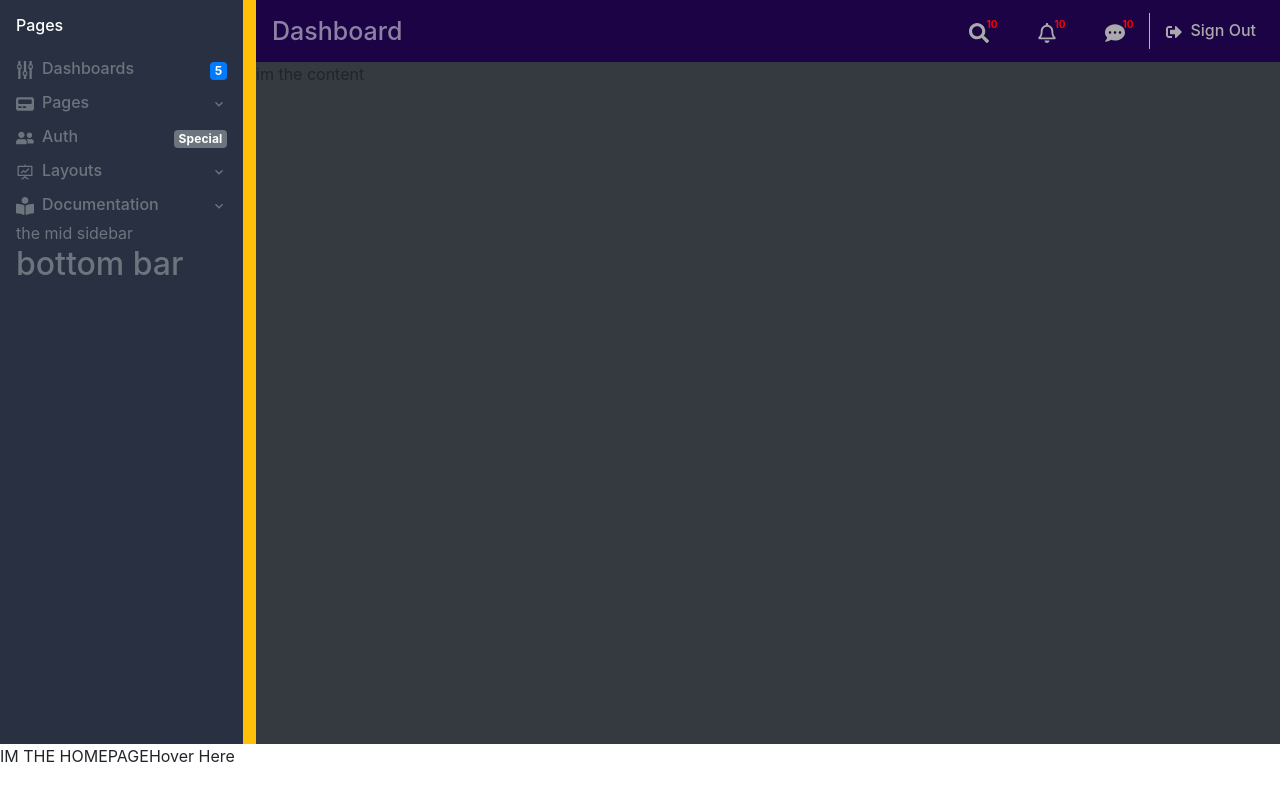
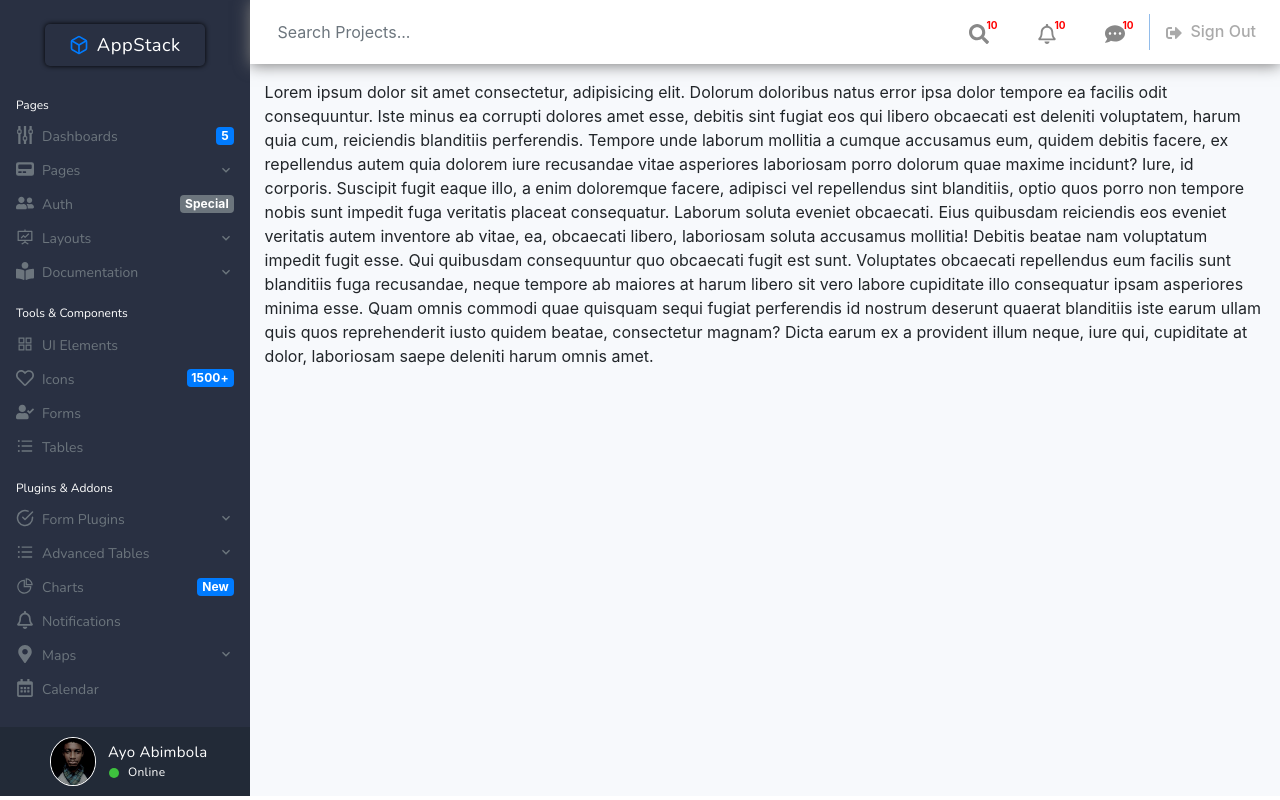
Before and after one commit to AyoTheInspired/admin-dashboard, a React (Create React App) app in the folder admin-app/: page / in a window 1280 px wide. Built offline with nearby package versions, Linux system fonts and the light colour scheme.

Commit message:
Finished styling sidebar

```diff
--- a/admin-app/src/App.css
+++ b/admin-app/src/App.css
@@ -2,6 +2,7 @@
 	--dark-ppl: #0f0326;
 	--light-ppl: #1b0346;
 	--sidebar-bg: #293042;
+	--sidebar-ft: #222a37;
 	--body-bg: #f7f9fc;
 	/* --light-ppl: ##1f618d; */
 	--bby-blue: #92bcea;
@@ -25,4 +26,6 @@
 
 nav {
 	background: var(--light-ppl);
+	background: #ffffff;
+	box-shadow: 0px 1px 15px #777;
 }
--- a/admin-app/src/Home.js
+++ b/admin-app/src/Home.js
@@ -8,15 +8,7 @@ import ReactTooltip from "react-tooltip";
 function Home() {
 	return (
 		<div>
-			{/* <Navigation /> */}
 			<Body />
-			{/* <Footer /> */}
-			{/* <Tooltips /> */}
-			<div>
-				IM THE HOMEPAGE
-				<a data-tip="React-tooltip">Hover Here</a>
-				<ReactTooltip place="right" type="dark" effect="float"></ReactTooltip>
-			</div>
 		</div>
 	);
 }
--- a/admin-app/src/appData.js
+++ b/admin-app/src/appData.js
@@ -12,6 +12,7 @@ import {
 	FaRegCalendarAlt,
 	FaShareAlt,
 	FaUserFriends,
+	FaBell,
 } from "react-icons/fa";
 import { ImEqualizer2 } from "react-icons/im";
 import {
@@ -20,21 +21,25 @@ import {
 	AiOutlinePieChart,
 	AiOutlineFundProjectionScreen,
 } from "react-icons/ai";
+import { FiCheckCircle } from "react-icons/fi";
 
 export const navInfo = [
 	{
 		icon: <FaSearch />,
 		tip: "Search Dashboard",
+		place: "left",
 		tag: "Search",
 	},
 	{
 		icon: <FaRegBell />,
 		tip: "Notifications",
+		place: "top",
 		tag: "Notifications",
 	},
 	{
 		icon: <FaCommentDots />,
 		tip: "Messages & Chat",
+		place: "right",
 		tag: "Chat",
 	},
 ];
@@ -97,7 +102,6 @@ export const sidebarTopInfo = [
 ];
 
 export const sidebarMidInfo = [
-	{ sidebarName: "Tabs & Components" },
 	{
 		icon: <AiOutlineAppstore />,
 		title: "UI Elements",
@@ -116,6 +120,7 @@ export const sidebarMidInfo = [
 		title: "Icons",
 		badge: "1500+",
 		badgeVariant: "primary",
+		children: ["Feather", "Font Awesome"],
 	},
 	{
 		icon: <FaUserCheck />,
@@ -129,14 +134,33 @@ export const sidebarMidInfo = [
 ];
 
 export const sidebarBottomInfo = [
-	{ sidebarName: "Plugin & Addons" },
+	{
+		icon: <FiCheckCircle />,
+		title: "Form Plugins",
+		dropArrow: true,
+		children: ["Advanced Inputs", "Editors", "Validation", "Wizard"],
+	},
+	{
+		icon: <AiOutlineBars />,
+		title: "Advanced Tables",
+		dropArrow: true,
+		children: ["Pagination", "Row Selection", "Expandable Rows", "Export CSV"],
+	},
 	{
 		icon: <AiOutlinePieChart />,
 		title: "Charts",
+		badge: "New",
+		badgeVariant: "primary",
+		children: ["Charts.js", "ApexCharts"],
+	},
+	{
+		icon: <FaRegBell />,
+		title: "Notifications",
 	},
 	{
 		icon: <FaMapMarkerAlt />,
 		title: "Maps",
+		dropArrow: true,
 		children: ["Google Maps", "Vector Maps"],
 	},
 
@@ -144,8 +168,4 @@ export const sidebarBottomInfo = [
 		icon: <FaRegCalendarAlt />,
 		title: "Calendar",
 	},
-	{
-		icon: <FaShareAlt />,
-		title: "Multi Level",
-	},
 ];
--- a/admin-app/src/components/Body.js
+++ b/admin-app/src/components/Body.js
@@ -8,7 +8,7 @@ import AccordionTest from "../AccordionTest";
 function Body() {
 	return (
 		<Container fluid className="px-0">
-			<Section className="bg-warning px-0 col d-flex justify-content-between">
+			<Section className=" px-0 col d-flex justify-content-between">
 				<Sidebar />
 				<Content />
 			</Section>
@@ -20,4 +20,5 @@ export default Body;
 
 const Section = styled.section`
 	min-height: calc(100vh - 56px);
+	background: var(--body-bg);
 `;
--- a/admin-app/src/components/Content.js
+++ b/admin-app/src/components/Content.js
@@ -1,4 +1,5 @@
 import React from "react";
+import { Container, Row } from "react-bootstrap";
 import styled from "styled-components";
 import AccordionTest from "../AccordionTest";
 import Navigation from "./Navigation";
@@ -6,10 +7,41 @@ import Navigation from "./Navigation";
 function Content() {
 	return (
 		<>
-			<Wrap className="bg-dark">
+			<Wrap className="bg-darks col-lg  px-0">
 				<Navigation />
-				im the content
-				{/* <AccordionTest /> */}
+				<Container fluid>
+					<Row>
+						<InnerSection className="col-lg mt-3">
+							<div className="overview__container col-lg-3">
+								<div className="overview__icon"></div>
+								<div className="overview__text"></div>
+							</div>{" "}
+							Lorem ipsum dolor sit amet consectetur, adipisicing elit. Dolorum
+							doloribus natus error ipsa dolor tempore ea facilis odit
+							consequuntur. Iste minus ea corrupti dolores amet esse, debitis
+							sint fugiat eos qui libero obcaecati est deleniti voluptatem,
+							harum quia cum, reiciendis blanditiis perferendis. Tempore unde
+							laborum mollitia a cumque accusamus eum, quidem debitis facere, ex
+							repellendus autem quia dolorem iure recusandae vitae asperiores
+							laboriosam porro dolorum quae maxime incidunt? Iure, id corporis.
+							Suscipit fugit eaque illo, a enim doloremque facere, adipisci vel
+							repellendus sint blanditiis, optio quos porro non tempore nobis
+							sunt impedit fuga veritatis placeat consequatur. Laborum soluta
+							eveniet obcaecati. Eius quibusdam reiciendis eos eveniet veritatis
+							autem inventore ab vitae, ea, obcaecati libero, laboriosam soluta
+							accusamus mollitia! Debitis beatae nam voluptatum impedit fugit
+							esse. Qui quibusdam consequuntur quo obcaecati fugit est sunt.
+							Voluptates obcaecati repellendus eum facilis sunt blanditiis fuga
+							recusandae, neque tempore ab maiores at harum libero sit vero
+							labore cupiditate illo consequatur ipsam asperiores minima esse.
+							Quam omnis commodi quae quisquam sequi fugiat perferendis id
+							nostrum deserunt quaerat blanditiis iste earum ullam quis quos
+							reprehenderit iusto quidem beatae, consectetur magnam? Dicta earum
+							ex a provident illum neque, iure qui, cupiditate at dolor,
+							laboriosam saepe deleniti harum omnis amet.{" "}
+						</InnerSection>
+					</Row>
+				</Container>
 			</Wrap>
 		</>
 	);
@@ -17,11 +49,13 @@ function Content() {
 
 export default Content;
 
-const Wrap = styled.div`
-	width: 80%;
+const Wrap = styled.section`
+	/* width: 80.5%;
 	@media (max-width: 768px) {
 		width: 71%;
-	}
+	} */
 `;
 
+const InnerSection = styled.section``;
+
 // col-sm-6 col-md-8  col-lg-10
--- a/admin-app/src/components/Navigation.js
+++ b/admin-app/src/components/Navigation.js
@@ -1,5 +1,5 @@
 import React, { useState } from "react";
-import { Navbar, Nav, Badge } from "react-bootstrap";
+import { Navbar, Nav, Badge, Form, FormControl, Button } from "react-bootstrap";
 import { FaBars, FaTimes, FaSignOutAlt } from "react-icons/fa";
 import { GoSignOut } from "react-icons/go";
 import { navInfo } from "../appData";
@@ -19,13 +19,19 @@ function Navigation() {
 
 	return (
 		<>
-			<Wrap>
+			<Wrap className="w-100">
 				<Navbar expand="lg" className="navbar">
-					{/* <div className="nav__items-wrapper col bg-warning d-flex justify-content-start align-items-center py-2"> */}
 					<div className="nav__logo">
 						<Navbar.Brand>
-							<h3 className="mb-0 logo-text">Dashboard</h3>
+							<Form inline className="nav__form">
+								<FormControl
+									type="text"
+									placeholder="Search Projects..."
+									className="mr-sm-2 nav__form-input"
+								/>
+							</Form>
 						</Navbar.Brand>
+						<div className="mr-auto"></div>
 					</div>
 					<Navbar.Toggle
 						aria-controls="the-nav"
@@ -35,20 +41,21 @@ function Navigation() {
 					</Navbar.Toggle>
 
 					<Navbar.Collapse id="the-nav" className="justify-content-end">
-						<Nav className="align-items-end">
+						<Nav className="">
 							{navInfo.map((info, id) => {
-								const { icon, tip, tag } = info;
+								const { icon, tip, tag, place } = info;
 								return (
 									<Nav.Link
-										data-tip="React-tooltip"
+										data-tip={tip}
 										className="nav__link-icon"
 										key={uid(info)}>
 										<div
 											className={
 												mobileView ? "flexed py-1 px-2 my-1 icon-wrap" : "mx-3"
 											}>
-											<span>{icon}</span>
+											<span className="">{icon}</span>
 											<StyledReactTooltip
+												arrowColor="var(--sidebar-bg)"
 												place="left"
 												type="dark"
 												effect="float"></StyledReactTooltip>
@@ -73,7 +80,6 @@ function Navigation() {
 							</h6>
 						</div>
 					</Navbar.Collapse>
-					{/* </div> */}
 				</Navbar>
 			</Wrap>
 		</>
@@ -89,7 +95,7 @@ const Wrap = styled.div`
 	}
 	& .nav__link-icon {
 		position: relative;
-		color: #aaa !important;
+		color: #888 !important;
 	}
 
 	& h3.logo-text {
@@ -112,15 +118,10 @@ const Wrap = styled.div`
 
 		&:hover,
 		&:hover .icon-badge {
-			color: #fff;
+			color: var(--sidebar-bg);
 			opacity: 1;
 		}
 	}
-
-	/* & .icon-badge {
-		color: #fff !important;
-		opacity: 1;
-	} */
 
 	& .icon-badge {
 		@media (max-width: 768px) {
@@ -132,7 +133,7 @@ const Wrap = styled.div`
 		transition: var(--sht-trans);
 		&:hover,
 		&:hover.icon-badge {
-			color: #fff;
+			color: var(--sidebar-bg);
 		}
 	}
 
@@ -148,6 +149,12 @@ const Wrap = styled.div`
 	& .logout-div {
 		cursor: pointer;
 		border-left: 1px solid var(--bby-blue);
+	}
+
+	& .nav__form,
+	.nav__form-input {
+		border: none !important;
+		box-shadow: none;
 	}
 
 	@media (max-width: 768px) {
@@ -208,5 +215,5 @@ const NavItemsContainer = styled.div`
 `;
 
 const StyledReactTooltip = styled(ReactTooltip)`
-	background: red !important;
+	background: var(--sidebar-bg) !important;
 `;
--- a/admin-app/src/components/Sidebar.js
+++ b/admin-app/src/components/Sidebar.js
@@ -1,28 +1,58 @@
 import React from "react";
+import { Container, Row } from "react-bootstrap";
 import styled from "styled-components";
 import SidebarBottom from "./sidebar/SidebarBottom";
 import SidebarMid from "./sidebar/SidebarMid";
 import SidebarTop from "./sidebar/SidebarTop";
+import { GrStatusGoodSmall } from "react-icons/gr";
+import { FiBox } from "react-icons/fi";
+import "./sidebar/sidebarStyles.css";
 import { uid } from "react-uid";
 
 function Sidebar() {
 	return (
-		<Wrap className="px-3 d-flex flex-column" key={uid(Wrap)}>
-			<SidebarTop />
-			<SidebarMid />
-			<SidebarBottom />
-		</Wrap>
+		<>
+			<Wrap className="px-0 pb-0 d-flex flex-column justify-content-between">
+				<div className="sidebar__header my-4 pt-1 pb-2 px-4 mx-auto flexed">
+					<span className="sidebar__header-icon mr-2 text-primary">
+						<FiBox />
+					</span>
+					<h5 className="mb-0 mt-1 sidebar__header-text">AppStack</h5>
+				</div>
+				<SidebarTop />
+				<SidebarMid />
+				<SidebarBottom />
+				<Container fluid className="user__wrap mt-4 px-0 py-2 d-lg-block">
+					<div className="user__container flexed">
+						<div className="user__img-div col-5 pl-2 pr-1 flexed">
+							<img src="./user.jpg" alt="" className="ml-auto w-50" />
+						</div>
+						<div className="user__details py-2 px-0 col-7 text-white mr-auto ml-2">
+							<h5 className="user__name mb-1">Ayo Abimbola</h5>
+							<h6 className="mb-0 user__status">
+								<span className="status__circle mr-2">
+									<GrStatusGoodSmall />
+								</span>
+								Online
+							</h6>
+							<div className=""></div>
+						</div>
+					</div>
+				</Container>
+			</Wrap>
+		</>
 	);
 }
 
 export default Sidebar;
 
 const Wrap = styled.div`
+	position: relative;
 	background: var(--sidebar-bg);
 	color: var(--pale-2);
-	width: 19%;
+	width: 19.5% !important;
 	@media (max-width: 768px) {
-		width: 28%;
+		width: 28% !important;
 	}
 `;
 
--- a/admin-app/src/components/sidebar/SidebarBottom.js
+++ b/admin-app/src/components/sidebar/SidebarBottom.js
@@ -1,6 +1,6 @@
 import React from "react";
 import styled from "styled-components";
-import { sidebarTopInfo } from "../../appData";
+import { sidebarBottomInfo } from "../../appData";
 import "./sidebarStyles.css";
 import { Badge, Dropdown, Accordion, Card } from "react-bootstrap";
 import { MdKeyboardArrowDown } from "react-icons/md";
@@ -8,9 +8,63 @@ import { uid } from "react-uid";
 import { FaHome } from "react-icons/fa";
 
 function SidebarBottom() {
-	return <h2>bottom bar</h2>;
+	return (
+		<Wrap className="px-3">
+			<h6 className="mb-1 mt-2 text-white main__title">Plugins & Addons</h6>
+			<Accordion>
+				<Card className="card">
+					{sidebarBottomInfo.map((info) => {
+						const { icon, title, dropArrow, badge, badgeVariant, children } =
+							info;
+
+						return (
+							<>
+								<Accordion.Toggle
+									as={Card.Header}
+									eventKey={title}
+									className="sidebar-toggle d-flex justify-content-between align-items-center px-0 py-1">
+									<div className="sidebar__item-a">
+										<span className="sidebar__title-icon mr-2">{icon}</span>
+										<h6 className="mb-0 sub__title mt-2"> {title} </h6>
+									</div>
+									<div className="ml-auto">
+										{dropArrow ? (
+											<div className="text-center">
+												<MdKeyboardArrowDown />
+											</div>
+										) : (
+											<div>
+												<Badge
+													variant={badgeVariant}
+													className="sidebar__item-span text-white">
+													{badge && badge}
+												</Badge>
+											</div>
+										)}
+									</div>
+								</Accordion.Toggle>
+								<Accordion.Collapse eventKey={title}>
+									<Card.Body className="accordion__body py-0">
+										{children?.map((child, id) => (
+											<li className="sidebar__item-child my-2">
+												<a>{child}</a>
+											</li>
+										))}
+									</Card.Body>
+								</Accordion.Collapse>
+							</>
+						);
+					})}
+				</Card>
+			</Accordion>
+		</Wrap>
+	);
 }
 
 // {
 
 export default SidebarBottom;
+
+const Wrap = styled.div`
+	margin-top: 12px;
+`;
--- a/admin-app/src/components/sidebar/SidebarMid.js
+++ b/admin-app/src/components/sidebar/SidebarMid.js
@@ -1,7 +1,67 @@
 import React from "react";
+import styled from "styled-components";
+import { sidebarMidInfo } from "../../appData";
+import "./sidebarStyles.css";
+import { Badge, Accordion, Card } from "react-bootstrap";
+import { MdKeyboardArrowDown, MdKeyboardArrowUp } from "react-icons/md";
+import { uid } from "react-uid";
 
 function SidebarMid() {
-	return <div>the mid sidebar</div>;
+	return (
+		<Wrap className="px-3">
+			<h6 className="mb-1 mt-2 text-white main__title">Tools & Components</h6>
+			<Accordion>
+				<Card className="card">
+					{sidebarMidInfo.map((info) => {
+						const { icon, title, dropArrow, badge, badgeVariant, children } =
+							info;
+
+						return (
+							<>
+								<Accordion.Toggle
+									as={Card.Header}
+									eventKey={title}
+									className="sidebar-toggle d-flex justify-content-between align-items-center px-0 py-1">
+									<div className="sidebar__item-a">
+										<span className="sidebar__title-icon mr-2">{icon}</span>
+										<h6 className="mb-0 sub__title mt-2"> {title} </h6>
+									</div>
+									<div className="ml-auto">
+										{dropArrow ? (
+											<div className="text-center">
+												<MdKeyboardArrowDown />
+											</div>
+										) : (
+											<div>
+												<Badge
+													variant={badgeVariant}
+													className="sidebar__item-span text-white">
+													{badge && badge}
+												</Badge>
+											</div>
+										)}
+									</div>
+								</Accordion.Toggle>
+								<Accordion.Collapse eventKey={title}>
+									<Card.Body className="accordion__body py-0">
+										{children?.map((child, id) => (
+											<li className="sidebar__item-child my-2">
+												<a>{child}</a>
+											</li>
+										))}
+									</Card.Body>
+								</Accordion.Collapse>
+							</>
+						);
+					})}
+				</Card>
+			</Accordion>
+		</Wrap>
+	);
 }
 
 export default SidebarMid;
+
+const Wrap = styled.div`
+	margin-top: 12px;
+`;
--- a/admin-app/src/components/sidebar/SidebarTop.js
+++ b/admin-app/src/components/sidebar/SidebarTop.js
@@ -7,12 +7,10 @@ import { MdKeyboardArrowDown, MdKeyboardArrowUp } from "react-icons/md";
 import { uid } from "react-uid";
 
 function SidebarTop() {
-	// const [itemClicked, setItemClicked] = useState(true);
-
 	return (
-		<Wrap>
-			<h6 className="mb-0 my-3 text-white">Pages</h6>
-			<Accordion key={uid(new Date())}>
+		<Wrap className="px-3">
+			<h6 className="mb-1 mt-2 text-white main__title">Pages</h6>
+			<Accordion>
 				<Card className="card">
 					{sidebarTopInfo.map((info) => {
 						const { icon, title, dropArrow, badge, badgeVariant, children } =
@@ -23,11 +21,10 @@ function SidebarTop() {
 								<Accordion.Toggle
 									as={Card.Header}
 									eventKey={title}
-									key={uid(title)}
 									className="sidebar-toggle d-flex justify-content-between align-items-center px-0 py-1">
 									<div className="sidebar__item-a">
 										<span className="sidebar__title-icon mr-2">{icon}</span>
-										<h6 className="mb-0"> {title} </h6>
+										<h6 className="mb-0 sub__title mt-2"> {title} </h6>
 									</div>
 									<div className="ml-auto">
 										{dropArrow ? (
@@ -46,7 +43,7 @@ function SidebarTop() {
 									</div>
 								</Accordion.Toggle>
 								<Accordion.Collapse eventKey={title}>
-									<Card.Body className="accordion__body">
+									<Card.Body className="accordion__body py-0">
 										{children?.map((child, id) => (
 											<li className="sidebar__item-child my-2">
 												<a>{child}</a>
--- a/admin-app/src/components/sidebar/sidebarStyles.css
+++ b/admin-app/src/components/sidebar/sidebarStyles.css
@@ -1,6 +1,77 @@
-/* .sidebar__name {
-	background: red;
+@import url("https://fonts.googleapis.com/css2?family=Nunito&display=swap");
+
+.user__wrap {
+	background: var(--sidebar-ft);
+	position: sticky;
+	left: 0;
+	right: 0;
+	bottom: 0;
+	width: 100% !important;
+	/* margin: auto 0 !important; */
+}
+
+.status__circle {
+	color: rgb(62, 194, 62);
+}
+
+.user__name {
+	white-space: nowrap;
+	font-family: "Nunito", -apple-system, BlinkMacSystemFont, "Segoe UI",
+		"Helvetica Neue", Arial, sans-serif;
+	font-size: 15px;
+	letter-spacing: 0.3px;
+}
+
+.user__status {
+	letter-spacing: 0.3px;
+}
+
+/* .user__img-div {
+	max-height: 60px !important;
 } */
+
+.user__img-div img {
+	object-fit: cover;
+	/* height: 50px; */
+	width: 80%;
+	border: 1px solid #fff;
+	border-radius: 50%;
+}
+
+.sidebar__header {
+	border-radius: 5px;
+	box-shadow: 0px 0px 5px #000000;
+}
+
+.sidebar__header-icon {
+	font-size: 20px;
+}
+
+.sidebar__header-text {
+	font-family: "Nunito", -apple-system, BlinkMacSystemFont, "Segoe UI",
+		"Helvetica Neue", Arial, sans-serif;
+	font-size: 18.4px;
+	font-weight: 400;
+	font-style: bold;
+	color: #fff;
+	cursor: pointer;
+	letter-spacing: 0.5px;
+}
+
+.main__title,
+.user__status {
+	font-family: "Nunito", -apple-system, BlinkMacSystemFont, "Segoe UI",
+		"Helvetica Neue", Arial, sans-serif;
+	font-size: 12px;
+	/* font-weight: 400; */
+}
+
+.sub__title {
+	font-family: "Nunito", -apple-system, BlinkMacSystemFont, "Segoe UI",
+		"Helvetica Neue", Arial, sans-serif;
+	font-size: 14px;
+	font-weight: 400;
+}
 
 .sidebar__item-wrap {
 	display: flex;
@@ -23,7 +94,13 @@
 	transition: var(--sht-trans);
 	background: transparent !important;
 }
-
+.sidebar__item-child {
+	font-family: "Nunito", -apple-system, BlinkMacSystemFont, "Segoe UI",
+		"Helvetica Neue", Arial, sans-serif;
+	font-size: 14px;
+	list-style: none;
+	cursor: pointer;
+}
 .sidebar-toggle:hover,
 .sidebar__item-child:hover {
 	color: #ccc;
@@ -31,11 +108,6 @@
 
 .sidebar__title-icon {
 	font-size: 18px;
-}
-
-.sidebar__item-child {
-	list-style: none;
-	cursor: pointer;
 }
 
 .sidebar__item-a {
@@ -48,3 +120,7 @@
 	font-size: 12px;
 	letter-spacing: 0.1px;
 }
+
+/* font-family: Nunito, -apple-system, BlinkMacSystemFont, "Segoe UI", "Helvetica Neue", Arial, sans-serif;
+    font-size: 0.875rem;
+    font-weight: 400; */
```
Also changed, not shown: admin-app/public/user.jpg (added).
